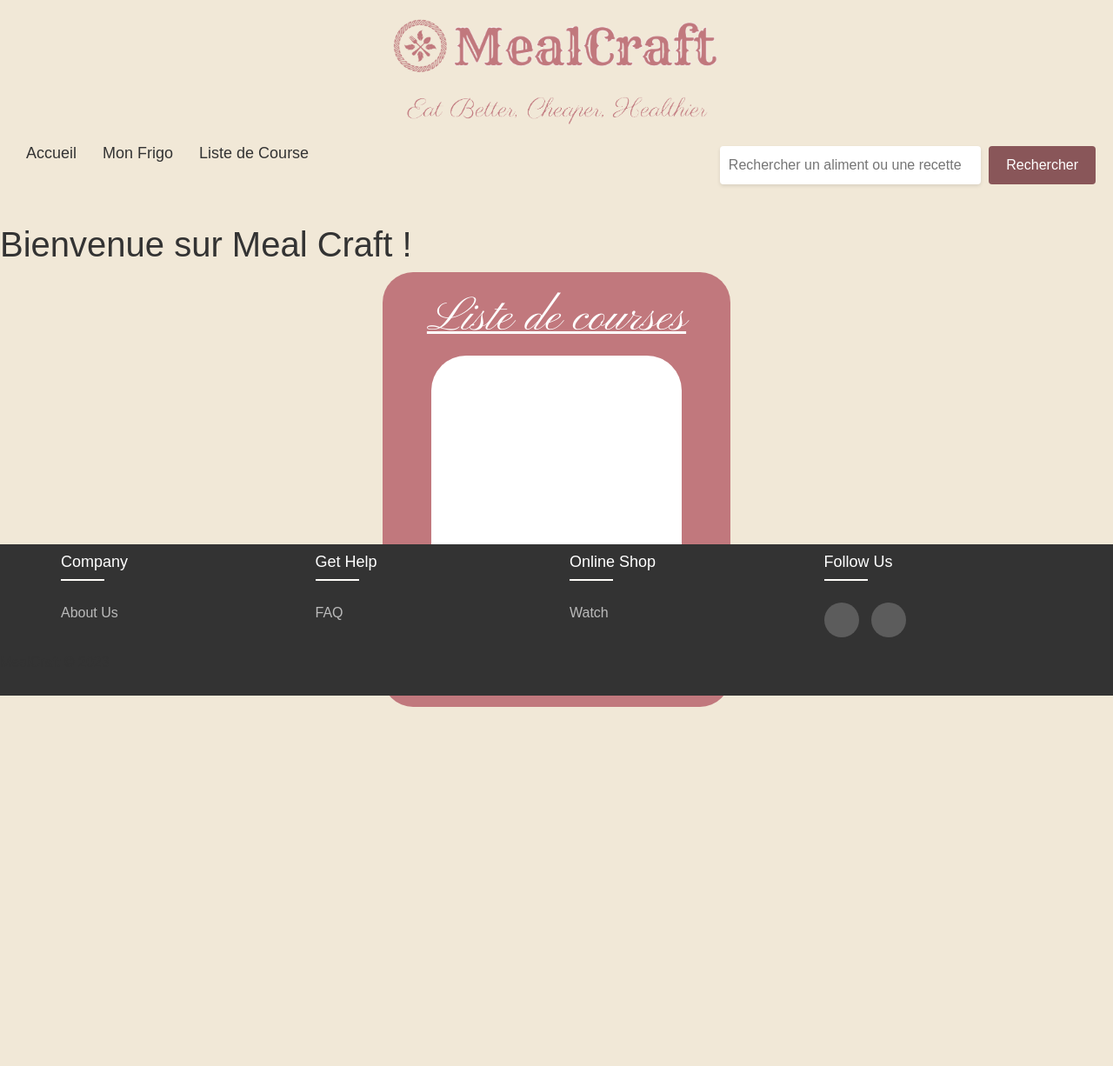
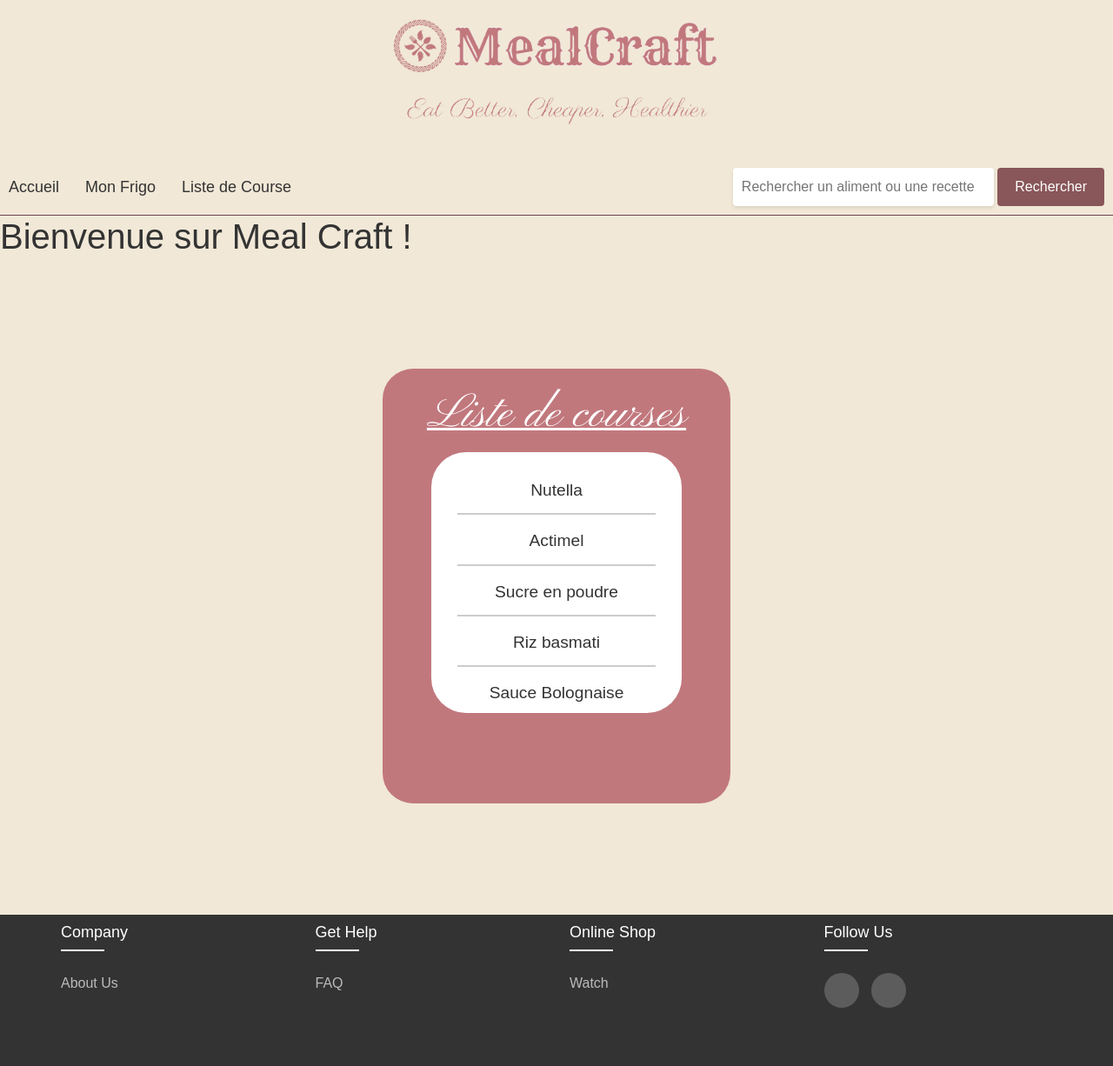
Before and after one commit to Meal-Craft/Meal-Craft.github.io, a Django app: page /liste/ in a window 1280 px wide. Shown: the whole page at 87% size. Before the commit the page ends 813 px from the top, so only its background shows below. Run offline with Django 4.2, Linux system fonts and the light colour scheme; some libraries are stand-ins or nearby versions.

Commit message:
correction footer et mise en page

```diff
--- a/src/MealCraft/static/css/common.css
+++ b/src/MealCraft/static/css/common.css
@@ -5,6 +5,7 @@ body {
     background-color: #F1E8D7;
     margin: 0;
     padding: 0;
+    overflow: auto;
 }
 
 /* Styles pour le header */
@@ -34,9 +35,12 @@ header {
 nav{
     display: flex;
     justify-content: space-between;
+    align-items: center;
     position: sticky;
+    top: -1px;
+    border-bottom: 1px solid #6C4253;
 }
-header nav ul {
+nav ul {
     list-style: none;
     padding: 0;
     margin: 0;
@@ -45,11 +49,11 @@ header nav ul {
     font-size: large;
 }
 
-header nav ul li {
+nav ul li {
     margin-right: 10px;
 }
 
-header nav ul li a {
+nav ul li a {
     text-decoration: none;
     color: #333333;
     padding: 5px 10px;
@@ -57,7 +61,7 @@ header nav ul li a {
     transition: background-color 0.3s ease;
 }
 
-header nav ul li a:hover {
+nav ul li a:hover {
     background-color: #895659;
     color: #ffffff
 }
@@ -65,7 +69,7 @@ header nav ul li a:hover {
 /* Styles pour le formulaire de recherche */
 form {
 
-    margin-bottom: 20px;
+    margin: 10px;
 }
 
 input[type="text"], input[type="password"]{
@@ -74,7 +78,6 @@ input[type="text"], input[type="password"]{
     border: none;
     border-radius: 4px;
     box-shadow: 0 2px 4px rgba(0, 0, 0, 0.1);
-    margin: 5px;
 }
 
 button[type="submit"] {
@@ -90,16 +93,9 @@ button[type="submit"] {
 button[type="submit"]:hover {
     background-color: #6C4253;
 }
-#signin {
-    display: flex;
-    flex-direction: column;
-    align-items: center;
-
-}
 /* Footer */
 .footercontent {
-    position: absolute;
-    bottom: 0;
+
     width: 100%;
 }
 
--- a/src/MealCraft/static/css/liste.css
+++ b/src/MealCraft/static/css/liste.css
@@ -1,8 +1,8 @@
 .body-liste {
     background-color: #f1e8d7;
     display: flex;
-    align-items: center;
     justify-content: center;
+    margin: 10%;
 }
 
 .list-course {
@@ -17,7 +17,6 @@
     height: 500px;
     max-width: 90%;
     max-height: 90%;
-    overflow: auto;
 }
 
 #list-content {
--- a/src/MealCraft/templates/_base.html
+++ b/src/MealCraft/templates/_base.html
@@ -22,6 +22,7 @@
             <img class="nom" src="../static/img/nom.png" />
         </div>
         <img id="slogan" src="../static/img/slogan.png" />
+    </header>
         <nav>
             <ul>
                 <li><a href="/#">Accueil</a></li>
@@ -34,7 +35,6 @@
                 <button type="submit">Rechercher</button>
             </form>
         </nav>
-    </header>
 
     <h1>Bienvenue sur Meal Craft !</h1>
     {% block content %}
--- a/src/MealCraft/templates/liste.html
+++ b/src/MealCraft/templates/liste.html
@@ -12,7 +12,6 @@
     <div class="list-course">
         <h1 class="list-title">Liste de courses</h1>
         <div id="list-content">
-            <!--{% for aliment in aliments %}-->
             <p class="list-item">Nutella</p>
             <p class="list-item">Actimel</p>
             <p class="list-item">Sucre en poudre</p>
@@ -28,9 +27,7 @@
             <p class="list-item">Blanc de dinde</p>
             <p class="list-item">Beurre de cacahuètes</p>
             <p class="list-item">Pain de mie complet</p>
-           <!-- <p class="list-item">{{ aliment }}</p>
-            <p class="list-item">{{ aliment }}</p>
-            {% endfor %} -->
+
         </div>
     </div>
 </div>
```
